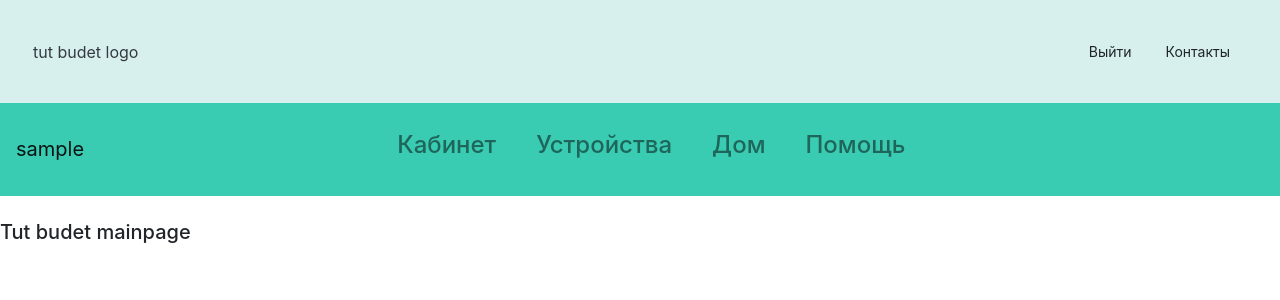
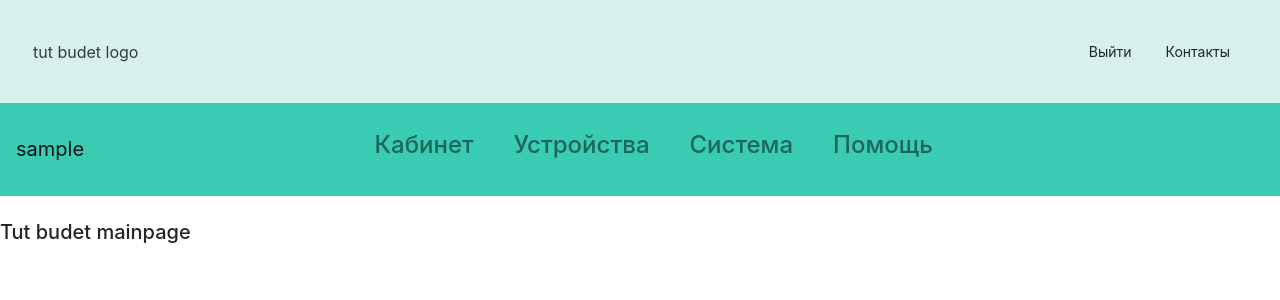
Before and after one commit to tonegrep/bigbrother, a Django app: page / in a window 1280 px wide. Shown: the top 300 px of the page. Run offline with Django 3.2, Linux system fonts and the light colour scheme; the visitor is signed in with stand-in values (Sample User, id 1); some libraries are stand-ins or nearby versions.

Commit message:
house is actually a system, fixed

```diff
--- a/bigbrother/templates/base.html
+++ b/bigbrother/templates/base.html
@@ -45,7 +45,7 @@
       </li>
       <li class="nav-item">
         <div class="navitem-cont">
-        <a class="nav-link" href="#"><h4>Дом</h4></a>
+        <a class="nav-link" href="#"><h4>Система</h4></a>
         </div>
       </li>
       <li class="nav-item">
```
